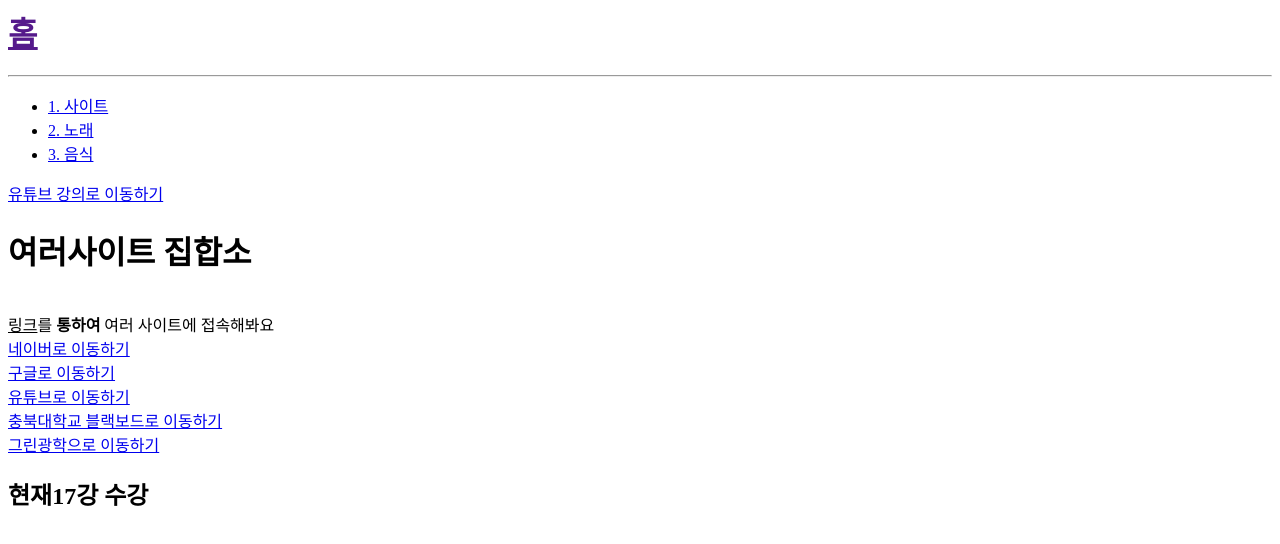
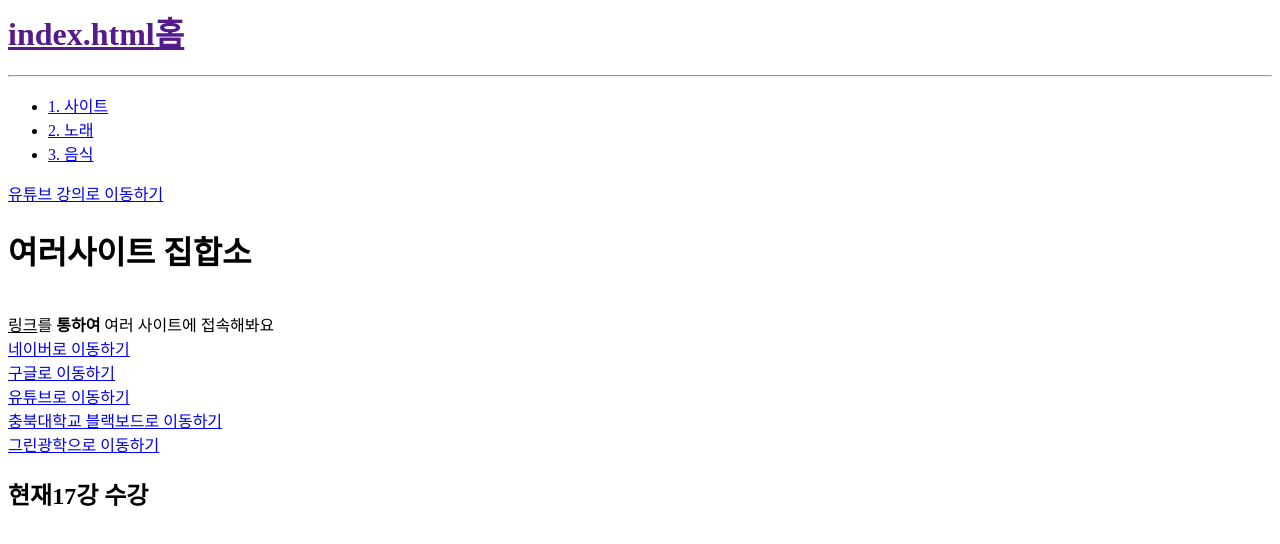
Before and after one commit to 123dudrl/web.html, a plain HTML site: page index.html in a window 1280 px wide. Drawn offline with Linux system fonts and the light colour scheme.

Commit message:
Update index.html

```diff
--- a/index.html
+++ b/index.html
@@ -3,7 +3,7 @@
 <html>
 <head>
   <body>
-  <h1><a href=""><u><b>홈</b></u></a></h1><hr>
+  <h1><a href="">index.html<u><b>홈</b></u></a></h1><hr>
     <ul>
       <li><a href="사이트.html"> 1. 사이트 </a></li>
       <li><a href="노래.html"> 2. 노래 </a></li>
```
